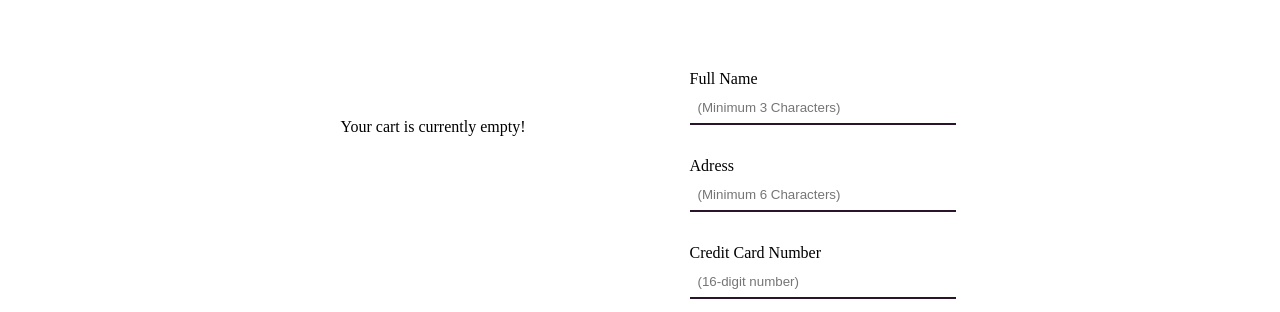
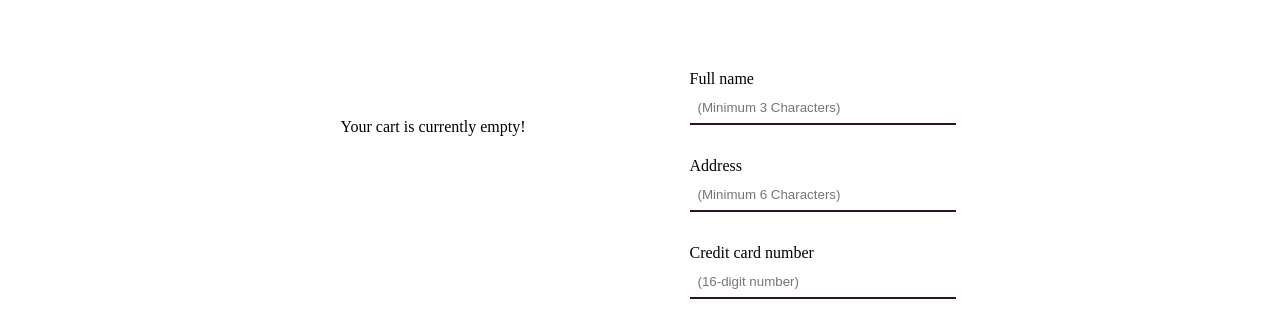
Before and after one commit to AhmedBSF/my-store, an Angular app: page /cart in a window 1280 px wide. Shown: the part 126-438 px from the top of the page. Built offline with nearby package versions, Linux system fonts and the light colour scheme.

Commit message:
fix: clear form

```diff
--- a/src/app/components/cart/cart.component.html
+++ b/src/app/components/cart/cart.component.html
@@ -25,11 +25,8 @@
   <form class="form-margin">
     <div class="user-form">
       <div class="input-field">
-        <label>Full Name</label>
+        <label>Full name</label>
         <input
-          required
-          minlength="3"
-          class="user-input"
           type="text"
           name="full_name"
           placeholder="(Minimum 3 Characters)"
@@ -37,23 +34,13 @@
       </div>
 
       <div class="input-field">
-        <label>Adress</label>
-        <input
-          required
-          minlength="6"
-          class="user-input"
-          type="text"
-          name="adress"
-          placeholder="(Minimum 6 Characters)"
-        />
+        <label>Address</label>
+        <input type="text" name="adress" placeholder="(Minimum 6 Characters)" />
       </div>
       <div class="input-field">
-        <label>Credit Card Number</label>
+        <label>Credit card number</label>
         <input
-          required
-          pattern="\d{16}"
-          class="user-input"
-          type="text"
+          type="number"
           name="card-number"
           placeholder="(16-digit number)"
         />
```
